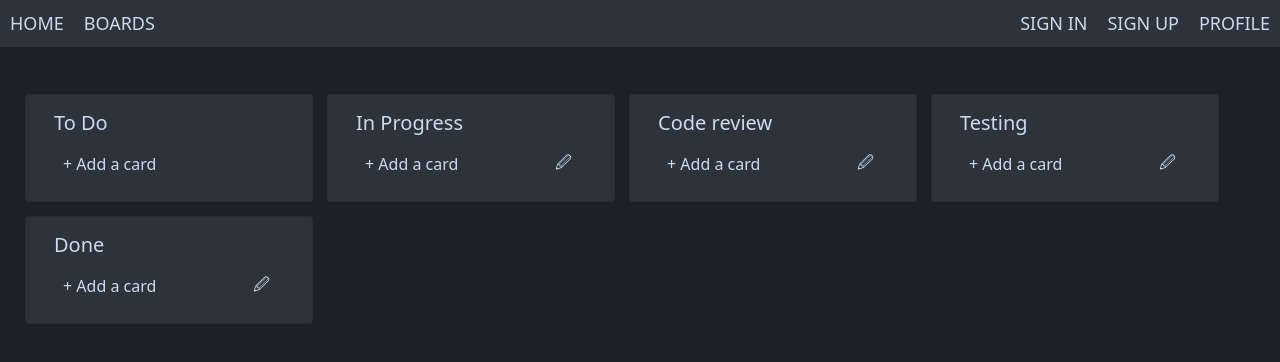
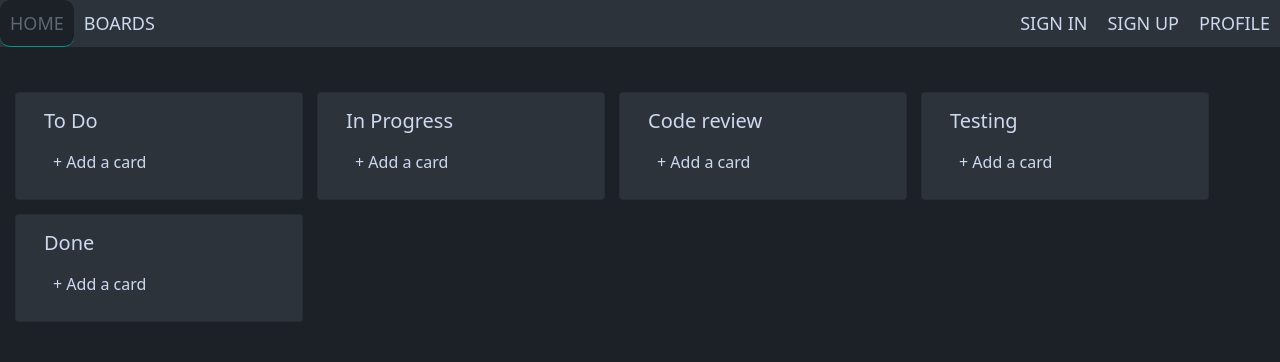
Before and after one commit to Teja2804/Project-Management-System-1, a Django app: page /board/ in a window 1280 px wide. Shown: the top 362 px of the page. Run offline with Django 3.2, Linux system fonts and the light colour scheme; some libraries are stand-ins or nearby versions.

Commit message:
Board template with connected database

```diff
--- a/assets/board_styles.css
+++ b/assets/board_styles.css
@@ -4,11 +4,16 @@
 }
 body {
     background-color: #1c2128;
+    margin: 0;
 }
 
 
 /* Nav bar */
 nav {
+    display: block;
+    position: fixed;
+    top: 0;
+    right: 0;
     width: 100%;
     margin: 0;
     font-size: 18px;
@@ -46,13 +51,14 @@ ul.topnav li a:hover {
 
 /* Boards Container */
 .boards-container {
-    margin: 10px;
-    margin-top: 20px;
+    margin-top: 65px;
     border-radius: 7px;
     box-sizing: border-box;
     text-overflow: hidden;
     padding: 20px;
+    display: flex;
 }
+
 
 /* Card */
 .board-card {
--- a/board/models.py
+++ b/board/models.py
@@ -1,7 +1,7 @@
 from django.db import models
 
 # Create your models here.
-class Board(models.Model):
+class Boards(models.Model):
     title = models.CharField(max_length=100)
     slug = models.SlugField()
     body = models.TextField()
@@ -10,7 +10,3 @@ class Board(models.Model):
 
     def __str__(self):
         return self.title
-
-
-    def snippet(self):
-        return self.body[:100] + ' ...'
--- a/board/templates/board.html
+++ b/board/templates/board.html
@@ -23,12 +23,9 @@
             </ul>
         </nav>
         <div class="boards-container">
-            <div class="row">
-                <div class="col"></div>
-                <div class="col-12">
             <div class="row card-row">
                 <div class="card board-card" style="width: 18rem;">
-                            <div class="card-body board-card-body">
+                    <div class="card-body board-card-body" id="toDo">
                         <h5 class="card-title">To Do</h5>
                         <div class="box">
                             <button type="button" class="addcard">&#43; Add a card</button>
@@ -36,45 +33,38 @@
                     </div>
                 </div>
                 <div class="card board-card" style="width: 18rem;">
-                            <div class="card-body board-card-body">
+                    <div class="card-body board-card-body" id="inProgress">
                         <h5 class="card-title">In Progress</h5>
                         <div class="box">
                             <button type="button" class="addcard">&#43; Add a card</button>
-                                    <div class="pencil-icon">&#128393;</div>
                         </div>
                     </div>
                 </div>
                 <div class="card board-card" style="width: 18rem;">
-                            <div class="card-body board-card-body">
+                    <div class="card-body board-card-body" id="codeReview">
                         <h5 class="card-title">Code review</h5>
                         <div class="box">
                             <button type="button" class="addcard">&#43; Add a card</button>
-                                    <div class="pencil-icon">&#128393;</div>
                         </div>
                     </div>
                 </div>
                 <div class="card board-card" style="width: 18rem;">
-                            <div class="card-body board-card-body">
+                    <div class="card-body board-card-body" id="testing">
                         <h5 class="card-title">Testing</h5>
                         <div class="box">
                             <button type="button" class="addcard">&#43; Add a card</button>
-                                    <div class="pencil-icon">&#128393;</div>
                         </div>
                     </div>
                 </div>
                 <div class="card board-card" style="width: 18rem;">
-                            <div class="card-body board-card-body">
+                    <div class="card-body board-card-body" id="done">
                         <h5 class="card-title">Done</h5>
                         <div class="box">
                             <button type="button" class="addcard">&#43; Add a card</button>
-                                    <div class="pencil-icon">&#128393;</div>
                         </div>
                     </div>
                 </div>
-                    </div>
-                </div>
-                <div class="col"></div>
-            </div>
+            <div>
         </div>
 
 
@@ -98,7 +88,7 @@
 
 
 
-        <script src="{% static 'https://code.jquery.com/jquery-3.2.1.min.js' %}" integrity="sha384-KJ3o2DKtIkvYIK3UENzmM7KCkRr/rE9/Qpg6aAZGJwFDMVNA/GpGFF93hXpG5KkN" crossorigin="anonymous"></script>
+        <script type="text/javascript" src="{% static 'static_jquery/js/jquery.min.js' %}"></script>
         <script src="{% static 'bootstrap-5.0.1-dist/js/bootstrap.min.jsN' %}" ></script>
 
         <script>
@@ -107,14 +97,31 @@
                 var card = $(".board-card-body");
                 var add_card_button = $(".addcard");
 
+
                 var x = 0;
                 $(add_card_button).click(function(e) {
                     e.preventDefault();
+
                     if(x <= max_cards) {
-                        $(card).append('<div class="box card-box"><form><div class="pencil-icon">&#128393;</div><div class="form-group"><label for="card-bofy"></label><textarea class="form-control" rows="3" placeholder="Enter card info"></textarea></div><br><button type="button" class="btn crd-btn">Add</button></form></div>')
+                        $(this).parent().hide();
+                        $(this).parent().parent().append('<div class="box card-box"><form><div class="pencil-icon">&#128393;</div><div class="form-group"><label for="card-bofy"></label><textarea class="form-control" rows="3" placeholder="Enter card info"></textarea></div><br><button type="button" class="btn crd-btn">Add</button></form></div>');
                         x++;
                     }
+
+                    var card_btn = $(".card-btn");
+
+                    $(card_btn).click(function(e) {
+                        e.preventDefault();
+
+
                     });
+
+
+
+                });
+
+
+
             });
         </script>
 
--- a/board/urls.py
+++ b/board/urls.py
@@ -6,5 +6,5 @@ from .import views
 app_name = 'board'
 
 urlpatterns = [
-    path('', views.board, name="board"),
+    path('', views.board, name="myboard"),
 ]
--- a/templates/homepage.html
+++ b/templates/homepage.html
@@ -6,7 +6,11 @@
     </head>
 
     <body>
-        <h1>Welcome to the homepage.</h1>
+        <h1>Welcome to the temporary homepage.</h1>
+        <br>
+        <p>Link to my board : </p>
+        <a href="{% url 'board:myboard' %}">My Board</a>
+
 
 
 
```
Also changed, not shown: projectmanagement/settings.py (+7 -2 lines), board/migrations/0001_initial.py (added). Lines whose indentation alone changed are shown as unchanged.
